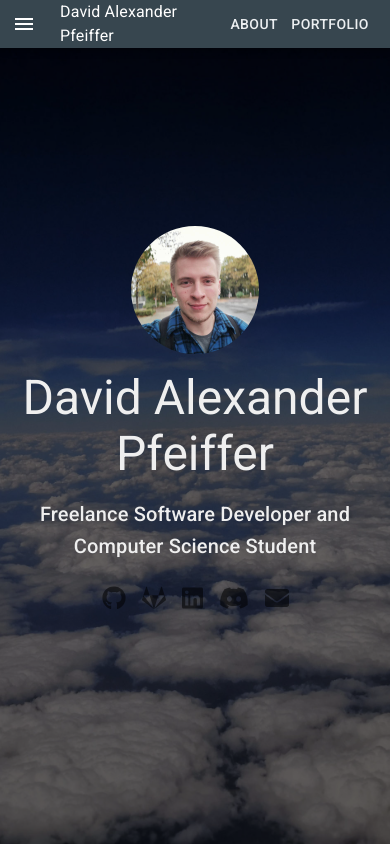
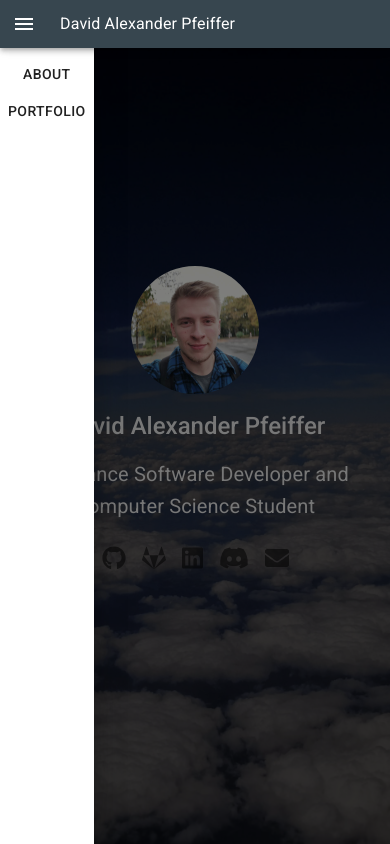
Before and after one commit to davidmc971/d-a-pfeiffer-website, a React (Create React App) app in the folder website-react-ts/: page / in a window 390 px wide. Both pictures are taken after a click on the button 24 px from the left and 24 px from the top of the page. Shown: the top 844 px of the page. Built offline with nearby package versions, Linux system fonts and the light colour scheme.

Commit message:
Intro responsiveness

```diff
--- a/website-react-ts/public/index.html
+++ b/website-react-ts/public/index.html
@@ -24,9 +24,11 @@
       work correctly both with client-side routing and a non-root public URL.
       Learn how to configure a non-root public URL by running `npm run build`.
     -->
+    <link rel="preconnect" href="https://fonts.googleapis.com" />
+    <link rel="preconnect" href="https://fonts.gstatic.com" crossorigin />
     <link
+      href="https://fonts.googleapis.com/css2?family=IBM+Plex+Sans:wght@100;200;300;400;500;700&family=Roboto:wght@100;300;400;500;700;900&display=swap"
       rel="stylesheet"
-      href="https://fonts.googleapis.com/css?family=Roboto:300,400,500,700&display=swap"
     />
     <link
       rel="stylesheet"
--- a/website-react-ts/src/Components/App.tsx
+++ b/website-react-ts/src/Components/App.tsx
@@ -1,6 +1,7 @@
 import { ThemeProvider } from "@mui/material";
 import { createTheme } from "@mui/material/styles";
 import React from "react";
+import { GlobalStateProvider } from "../State/GlobalStateProvider";
 import About from "./About";
 import "./App.css";
 import Intro from "./Intro";
@@ -10,6 +11,7 @@ import ResponsiveBox from "./ResponsiveBox";
 
 function App() {
   return (
+    <GlobalStateProvider>
       <ThemeProvider
         theme={createTheme({
           palette: {
@@ -30,8 +32,18 @@ function App() {
       >
         <div className="App">
           <div id="top" />
-        <header style={{ display: "flex", flexFlow: "column", height: "100%" }}>
-          <div style={{ position: "fixed", width: "100%", zIndex: 10000, top: 0, flex: "0 1 auto" }}>
+          <header
+            style={{ display: "flex", flexFlow: "column", height: "100%" }}
+          >
+            <div
+              style={{
+                position: "fixed",
+                width: "100%",
+                zIndex: 10000,
+                top: 0,
+                flex: "0 1 auto",
+              }}
+            >
               <Navigation />
             </div>
             <div style={{ flex: "1 1 auto" }}>
@@ -49,6 +61,7 @@ function App() {
           <footer>{/* TODO: Imprint */}</footer>
         </div>
       </ThemeProvider>
+    </GlobalStateProvider>
   );
 }
 
--- a/website-react-ts/src/Components/Intro.tsx
+++ b/website-react-ts/src/Components/Intro.tsx
@@ -19,8 +19,11 @@ import {
   faDiscord,
 } from "@fortawesome/free-brands-svg-icons";
 import { faEnvelope } from "@fortawesome/free-solid-svg-icons";
+import { useGlobalState, ViewPortSize } from "../State/GlobalStateProvider";
 
 function Intro() {
+  const viewPortSize = useGlobalState().state.viewPortSize;
+
   return (
     <div id="intro" className="view">
       <div id="mask">
@@ -35,10 +38,30 @@ function Intro() {
           <Container>
             <Stack spacing={2} alignItems="center">
               <Avatar src={profileImg} sx={{ width: 128, height: 128 }} />
-              <Typography variant="h3" textAlign="center">
+              <Typography
+                variant={
+                  viewPortSize === ViewPortSize.Mobile
+                    ? "h5"
+                    : viewPortSize === ViewPortSize.Tablet
+                    ? "h4"
+                    : "h3"
+                }
+                fontWeight={500}
+                textAlign="center"
+              >
                 David Alexander Pfeiffer
               </Typography>
-              <Typography variant="h6" textAlign="center">
+              <Typography
+                variant={
+                  viewPortSize === ViewPortSize.Mobile
+                    ? "h6"
+                    : viewPortSize === ViewPortSize.Tablet
+                    ? "h5"
+                    : "h4"
+                }
+                fontWeight={400}
+                textAlign="center"
+              >
                 Freelance Software Developer and Computer Science Student
               </Typography>
               <ButtonGroup>
--- a/website-react-ts/src/Components/Navigation.tsx
+++ b/website-react-ts/src/Components/Navigation.tsx
@@ -1,22 +1,69 @@
-import { AppBar, Button, IconButton, Toolbar, Typography } from "@mui/material";
-import { Box, CSSProperties, styled, useTheme } from "@mui/system";
-import React from "react";
+import {
+  AppBar,
+  Button,
+  Drawer,
+  IconButton,
+  Toolbar,
+  Typography,
+} from "@mui/material";
+import React, { useState } from "react";
 import Scroll from "react-scroll";
 import MenuIcon from "@mui/icons-material/Menu";
+import { useGlobalState, ViewPortSize } from "../State/GlobalStateProvider";
+
+const ScrollButton = ({
+  text,
+  scrollTo,
+}: {
+  text: string;
+  scrollTo: string;
+}) => (
+  <Button variant="text" color="inherit" onClick={() => smoothScroll(scrollTo)}>
+    {text}
+  </Button>
+);
+
+const NavButtons = () => (
+  <>
+    <ScrollButton scrollTo="about" text="About" />
+    <ScrollButton scrollTo="portfolio" text="Portfolio" />
+  </>
+);
 
 function Navigation() {
+  const mobileView = useGlobalState().state.viewPortSize === ViewPortSize.Mobile;
+
+  const [drawer, setDrawer] = useState(false);
+
   return (
     <AppBar position="sticky" color="secondary">
       <Toolbar variant="dense">
+        {mobileView ? (
+          <>
             <IconButton
               size="medium"
               edge="start"
               color="inherit"
               aria-label="menu"
               sx={{ mr: 2 }}
+              onClick={() => setDrawer(!drawer)}
             >
               <MenuIcon />
             </IconButton>
+            <Drawer
+              variant="temporary"
+              open={drawer}
+              onClose={() => setDrawer(false)}
+              onClick={() => setDrawer(false)}
+            >
+              <Toolbar />
+              <NavButtons />
+            </Drawer>
+          </>
+        ) : (
+          ""
+        )}
+
         <Typography
           sx={{ cursor: "pointer" }}
           variant="body1"
@@ -25,12 +72,7 @@ function Navigation() {
           David Alexander Pfeiffer
         </Typography>
         <div style={{ flexGrow: 1 }} />
-        <Button variant="text" onClick={() => smoothScroll("about")}>
-          About
-        </Button>
-        <Button variant="text" onClick={() => smoothScroll("portfolio")}>
-          Portfolio
-        </Button>
+        {!mobileView ? <NavButtons /> : ""}
       </Toolbar>
     </AppBar>
   );
--- /dev/null
+++ b/website-react-ts/src/State/GlobalStateProvider.tsx
@@ -0,0 +1,69 @@
+import React, {
+  createContext,
+  Dispatch,
+  SetStateAction,
+  useContext,
+  useEffect,
+  useState,
+} from "react";
+
+export enum ViewPortSize {
+  Mobile,
+  Tablet,
+  Desktop,
+}
+
+export interface GlobalStateInterface {
+  viewPortSize: ViewPortSize;
+}
+
+const GlobalStateContext = createContext({
+  state: {} as Partial<GlobalStateInterface>,
+  setState: {} as Dispatch<SetStateAction<Partial<GlobalStateInterface>>>,
+});
+
+const GlobalStateProvider = ({
+  children,
+  value = {} as GlobalStateInterface,
+}: {
+  children: React.ReactNode;
+  value?: Partial<GlobalStateInterface>;
+}) => {
+  const [state, setState] = useState(value);
+
+  useEffect(() => {
+    const setResponsiveness = () =>
+      setState((prev) => ({
+        ...prev,
+        viewPortSize:
+          window.innerWidth <= 600
+            ? ViewPortSize.Mobile
+            : window.innerWidth <= 900
+            ? ViewPortSize.Tablet
+            : ViewPortSize.Desktop,
+      }));
+
+    setResponsiveness();
+    window.addEventListener("resize", () => setResponsiveness());
+
+    return () => {
+      window.removeEventListener("resize", () => setResponsiveness());
+    };
+  }, []);
+
+  return (
+    <GlobalStateContext.Provider value={{ state, setState }}>
+      {children}
+    </GlobalStateContext.Provider>
+  );
+};
+
+const useGlobalState = () => {
+  const context = useContext(GlobalStateContext);
+  if (!context) {
+    throw new Error("useGlobalState must be used within a GlobalStateContext");
+  }
+  return context;
+};
+
+export { GlobalStateProvider, useGlobalState };
--- a/website-react-ts/src/index.css
+++ b/website-react-ts/src/index.css
@@ -1,6 +1,6 @@
 html, body, #root, .App {
   margin: 0;
-  font-family: -apple-system, BlinkMacSystemFont, 'Segoe UI', 'Roboto', 'Oxygen',
+  font-family: 'IBM Plex Sans', 'Roboto', -apple-system, BlinkMacSystemFont, 'Segoe UI', 'Oxygen',
     'Ubuntu', 'Cantarell', 'Fira Sans', 'Droid Sans', 'Helvetica Neue',
     sans-serif;
   -webkit-font-smoothing: antialiased;
```
Lines whose indentation alone changed are shown as unchanged.
